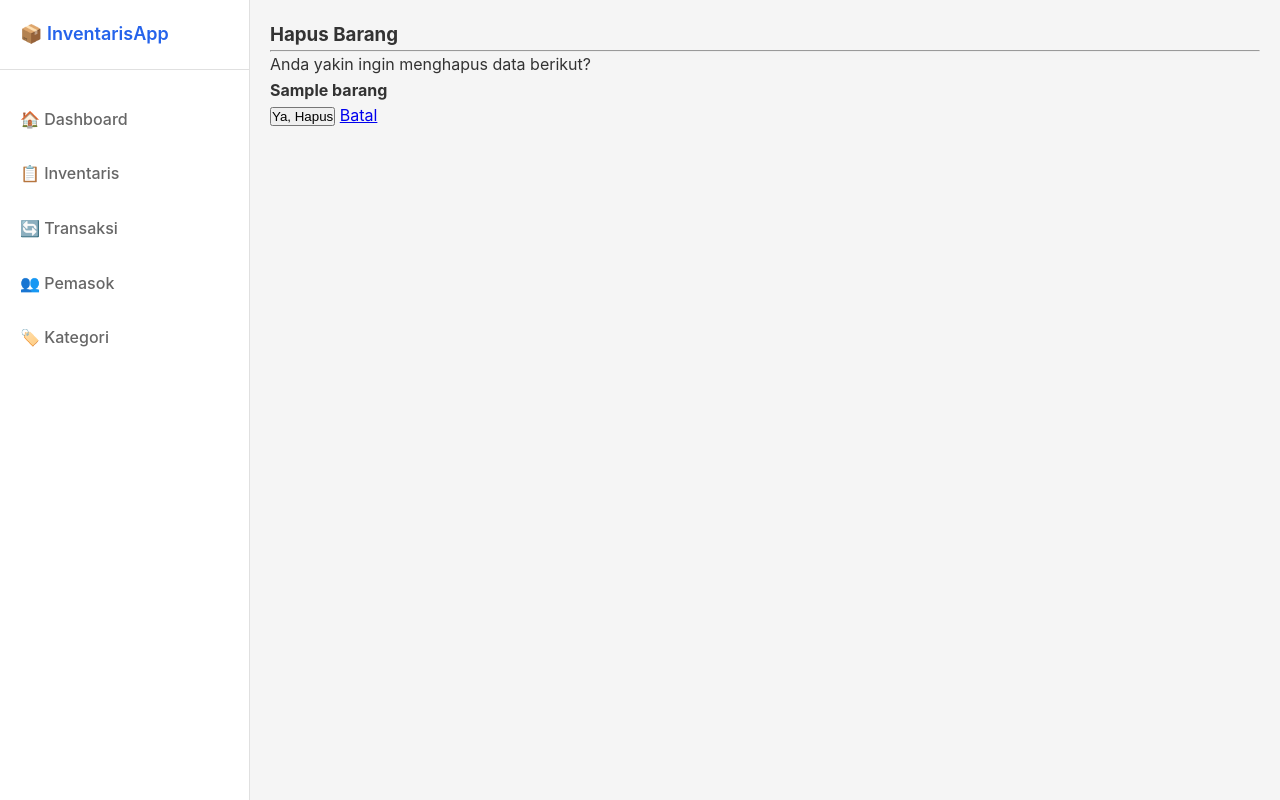
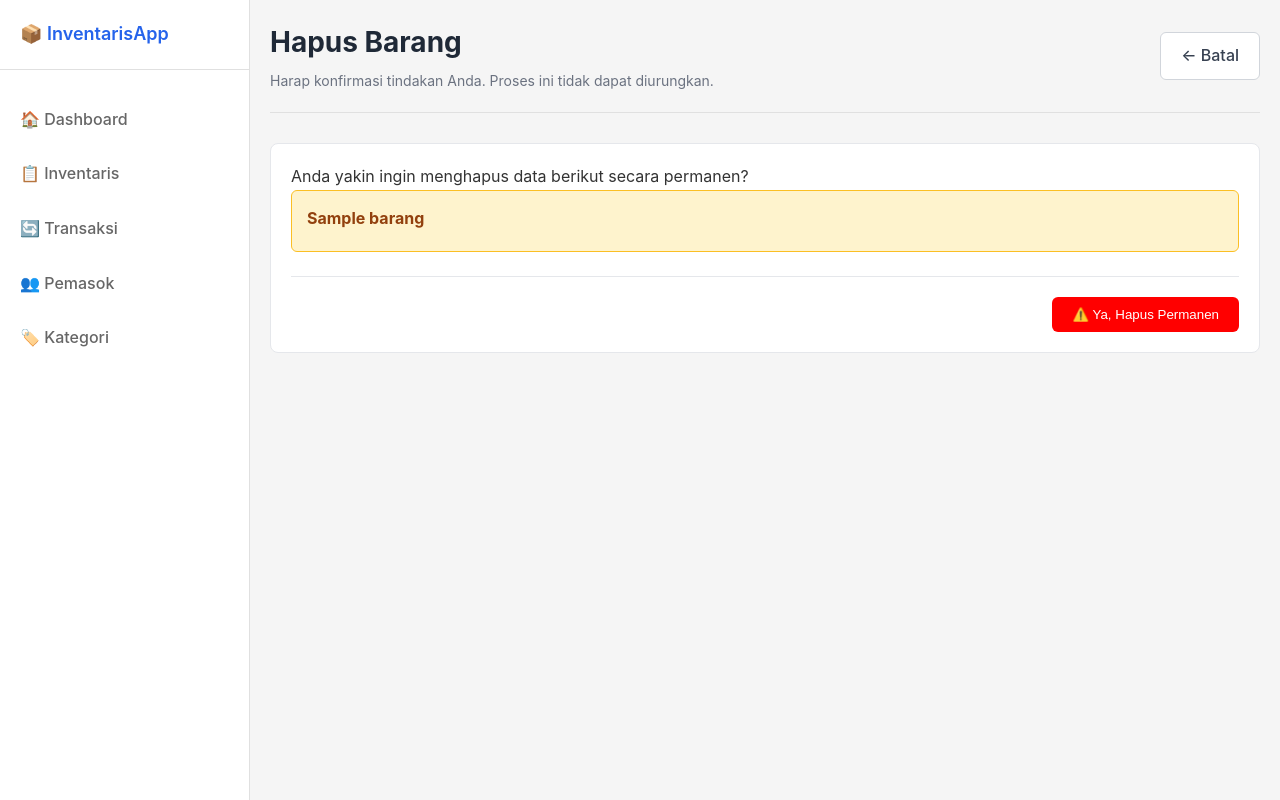
Before and after one commit to rahmatsuhadi/fp-inventaris-gudang, a Django app: page /barang/hapus/1/ in a window 1280 px wide. Run offline with Django 5.2, Linux system fonts and the light colour scheme; a user stored in the database is signed in; tables that the repository leaves empty hold one stand-in row (values such as "Sample post").

```diff
--- a/inventaris/templates/inventaris/generic_delete_confirm.html
+++ b/inventaris/templates/inventaris/generic_delete_confirm.html
@@ -1,15 +1,36 @@
 {% extends 'inventaris/base.html' %}
+{% load static %}
 {% block title %}{{ title }}{% endblock %}
+
 {% block content %}
-    <h3>{{ title }}</h3>
-    <hr>
-    <p>Anda yakin ingin menghapus data berikut?</p>
-    <div class="alert alert-warning">
-        <strong>{{ objek }}</strong>
+    <header class="header">
+        <div>
+            <h1>{{ title }}</h1>
+            <p class="header-subtitle">Harap konfirmasi tindakan Anda. Proses ini tidak dapat diurungkan.</p>
+        </div>
+        <div class="header-actions">
+            <a href="javascript:history.back()" class="btn-outline">← Batal</a>
+        </div>
+    </header>
+
+    <div class="form-container">
+        <div class="card">
+            <div class="card-content">
+                <p>Anda yakin ingin menghapus data berikut secara permanen?</p>
+
+                <div class="alert-item alert-danger">
+                    <div class="alert-info">
+                        <strong>{{ objek }}</strong>
+                    </div>
+                </div>
+
+                <form method="post" style="margin-top: 1.5rem;">
+                    {% csrf_token %}
+                    <div class="form-actions">
+                        <button type="submit" class="btn-danger">⚠️ Ya, Hapus Permanen</button>
+                    </div>
+                </form>
+            </div>
+        </div>
     </div>
-    <form method="post">
-        {% csrf_token %}
-        <button type="submit" class="btn btn-danger">Ya, Hapus</button>
-        <a href="{{ request.META.HTTP_REFERER }}" class="btn btn-secondary">Batal</a>
-    </form>
 {% endblock %}
--- a/inventaris/templates/inventaris/transaksi_detail.html
+++ b/inventaris/templates/inventaris/transaksi_detail.html
@@ -31,15 +31,11 @@
                 <span class="detail-label">Produk</span>
                 <span class="detail-value">{{ trx.barang.nama }} (SKU: {{ trx.barang.sku }})</span>
             </div>
-             <div class="detail-item">
-                <span class="detail-label">Nomor Referensi</span>
-                <span class="detail-value">{{ trx.nomor_referensi|default:"-" }}</span>
-            </div>
             <div class="detail-item">
                 <span class="detail-label">Partner</span>
                 <span class="detail-value">
                      {% if trx.tipe_transaksi == 'MASUK' %}
-                        {{ trx.pemasok.nama_pemasok|default:"-" }}
+                         {{ trx.barang.pemasok.nama_pemasok|default:"-" }}
                     {% else %}
                         Pelanggan
                     {% endif %}
--- a/inventaris/templates/inventaris/transaksi_list.html
+++ b/inventaris/templates/inventaris/transaksi_list.html
@@ -45,7 +45,7 @@
     <div class="card-content">
         <form method="GET" action="{% url 'transaksi_list' %}">
             <div class="filters">
-                <input type="text" name="q" value="{{ search_query }}" placeholder="🔍 Cari produk, ref#, supplier..."
+                <input type="text" name="q" value="{{ search_query }}" placeholder="🔍 Cari produk, supplier..."
                     class="search-input">
                 <select name="tipe" class="filter-select">
                     <option value="">Semua Jenis</option>
--- a/static/css/style.css
+++ b/static/css/style.css
@@ -98,7 +98,20 @@ body {
 
 /* Buttons */
 .btn-primary {
+    text-decoration: none;
     background: #2563eb;
+    color: white;
+    border: none;
+    padding: 10px 20px;
+    border-radius: 6px;
+    font-weight: 500;
+    cursor: pointer;
+    transition: background 0.2s;
+}
+
+.btn-danger {
+    text-decoration: none;
+    background: red;
     color: white;
     border: none;
     padding: 10px 20px;
@@ -113,6 +126,7 @@ body {
 }
 
 .btn-outline {
+    text-decoration: none;
     background: white;
     color: #374151;
     border: 1px solid #d1d5db;
```
Also changed, not shown: other parts of static/css/style.css (+95 -3 lines), inventaris/views.py (line endings or trailing spaces).
